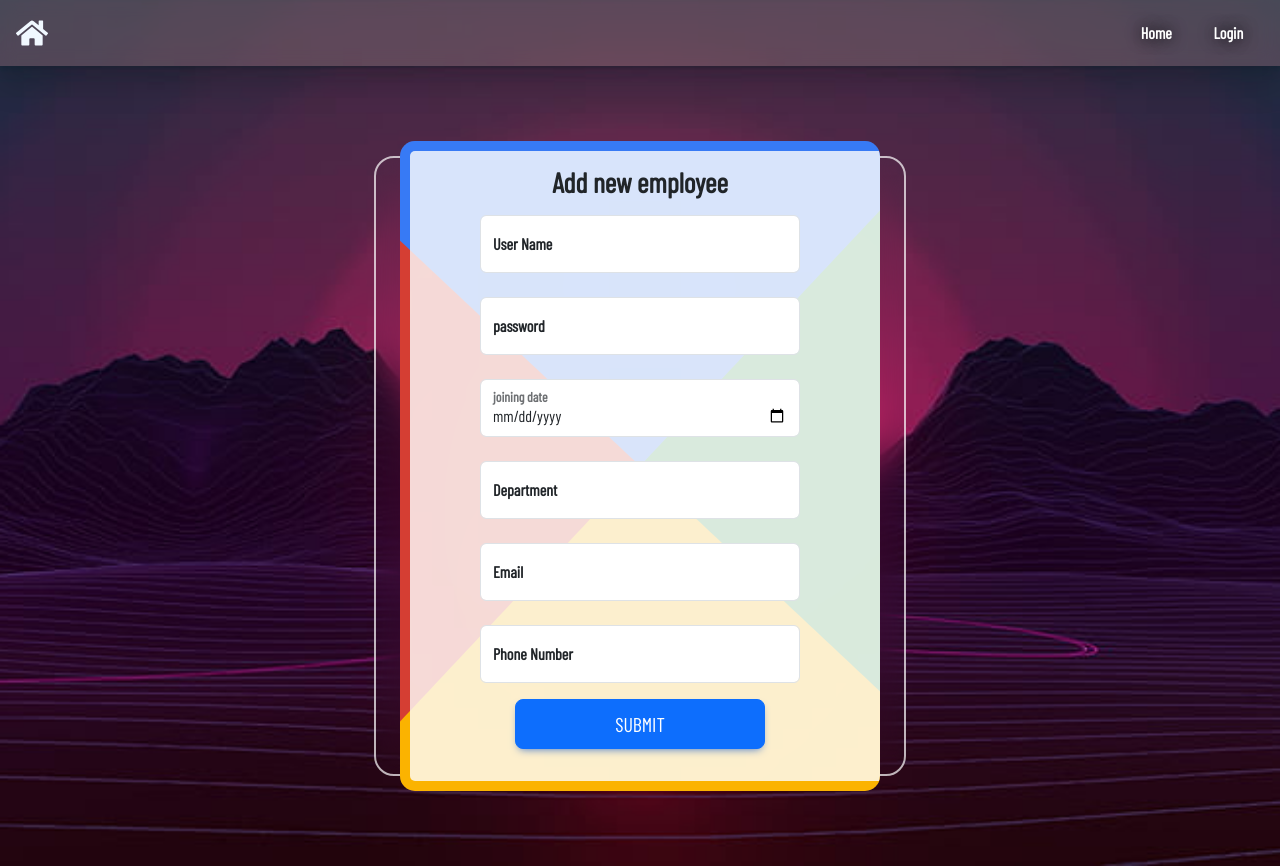
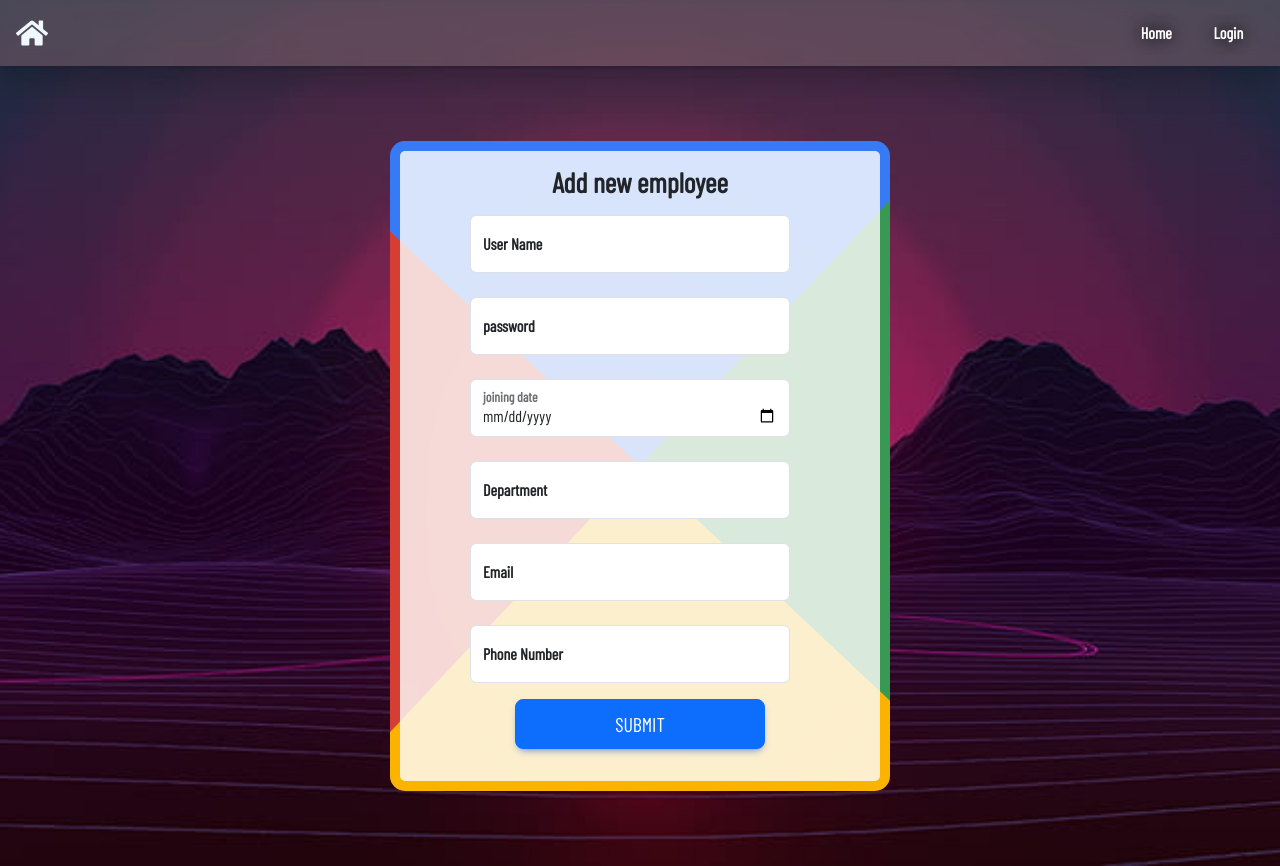
Before and after one commit to tagorganesh464/fliprexternship, a React (Create React App) app in the folder frontend/: page /add-user in a window 1280 px wide. Built offline with nearby package versions, Linux system fonts and the light colour scheme; a web font is replaced by a local one.

Commit message:
Week 2 Final

```diff
--- a/frontend/src/components/adduser/AddUser.css
+++ b/frontend/src/components/adduser/AddUser.css
@@ -30,17 +30,7 @@
   background-size: cover;
 } */
 
-.add-user-container {
-  padding: 1.5rem;
-  height: 620px;
 
-  border: 2px solid rgba(255, 255, 255, 0.7);
-  border-radius: 20px;
-  backdrop-filter: blur(20px);
-  display: flex;
-  justify-content: center;
-  align-items: center;
-}
 
 .navi-4{
   width: 20rem;
@@ -62,7 +52,7 @@
 .rainbow {
 	position: relative;
 	z-index: 0;
-	width: 480px;
+	width: 500px;
 	height: 650px;
   backdrop-filter: blur(3rem);
 
--- a/frontend/src/components/users/Users.css
+++ b/frontend/src/components/users/Users.css
@@ -3,7 +3,6 @@
   padding: 0;
 
   box-sizing: border-box;
-  font-family: sans-serif;
 }
 
 main.table {
```
